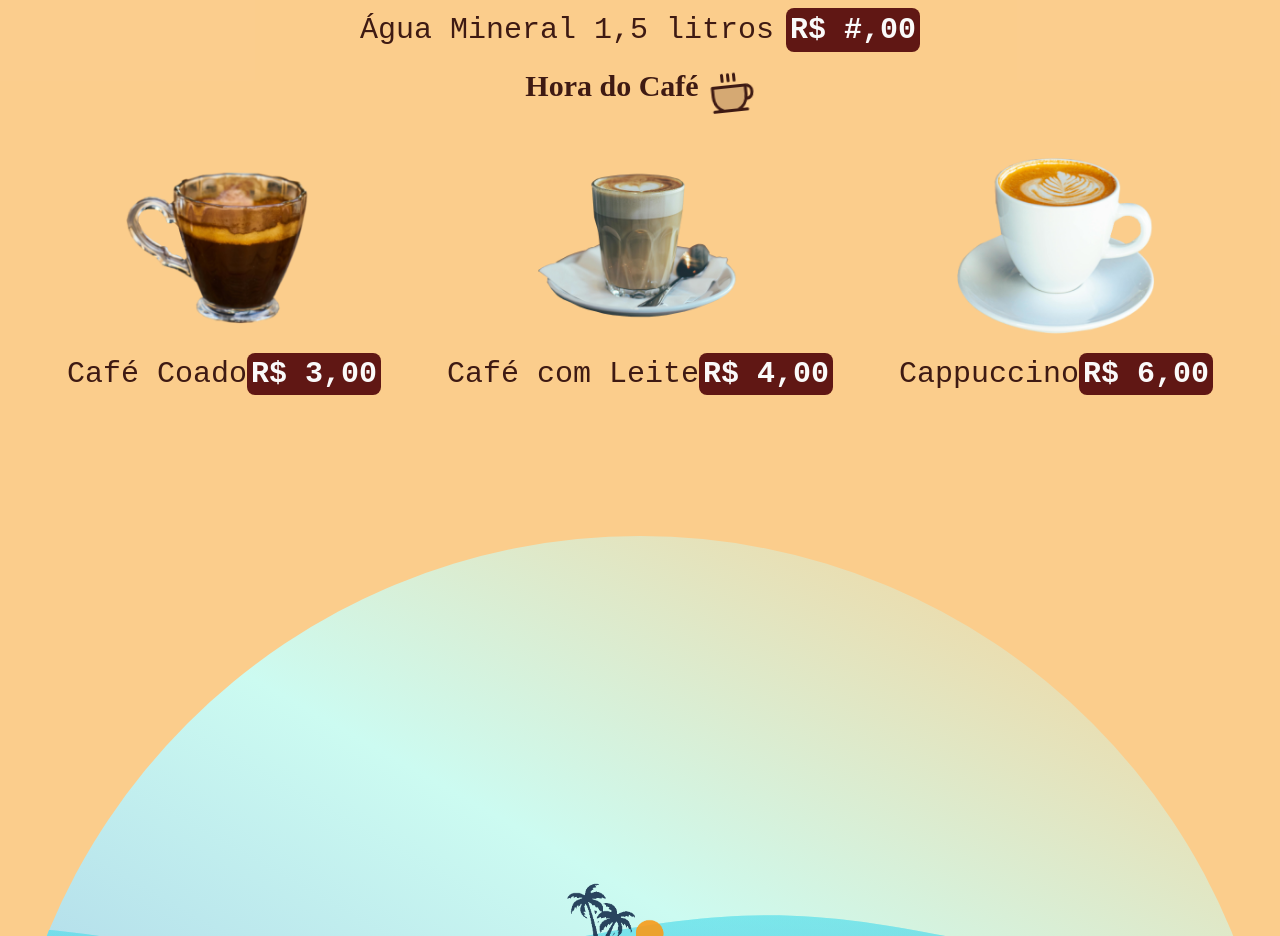
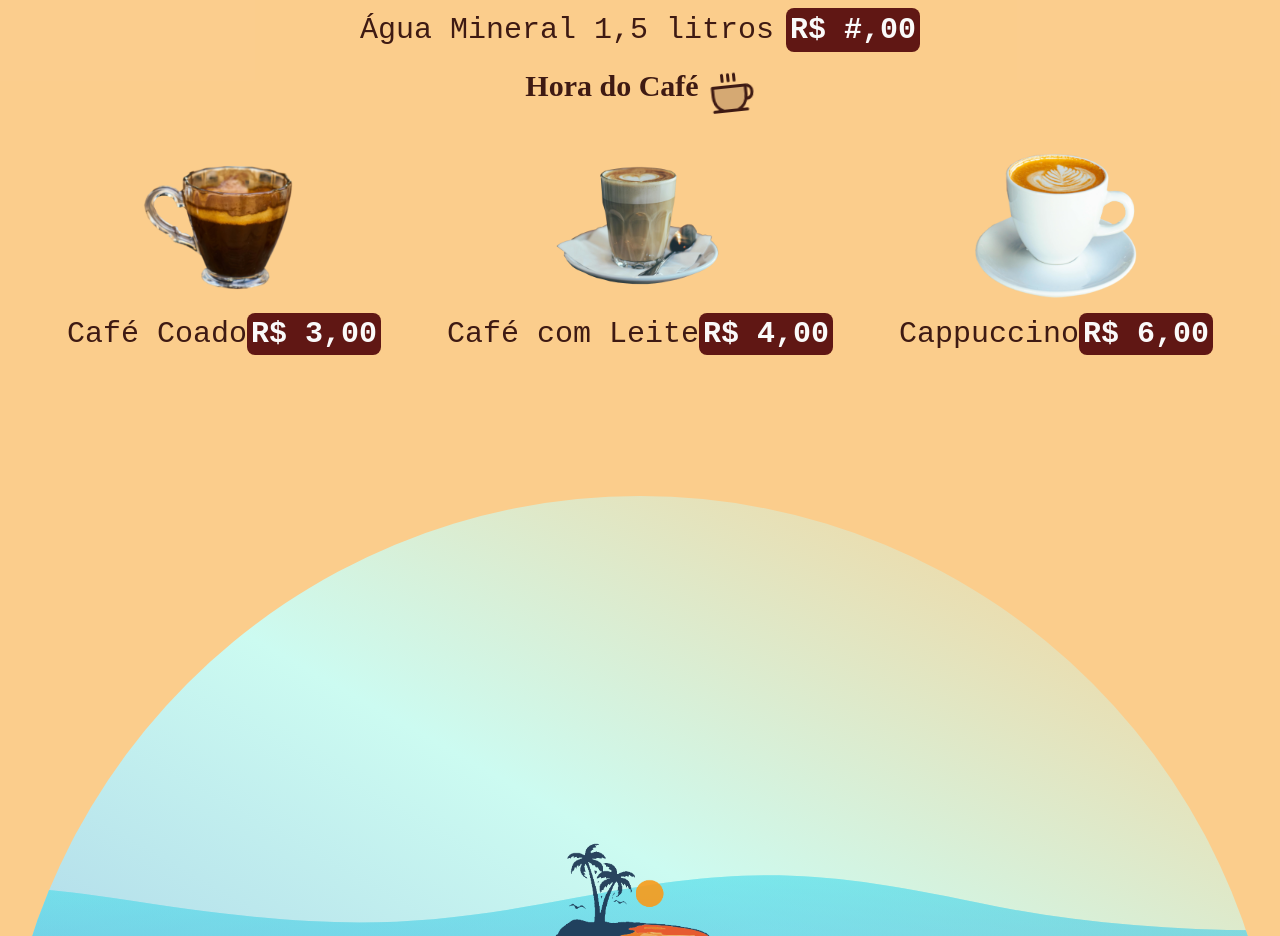
Before and after one commit to sauba/spa-comedoria-emporio-brisa, a Next.js app: page / in a window 1280 px wide. Shown: the part 2460-3396 px from the top of the page. Built offline with nearby package versions, Linux system fonts and the light colour scheme.

Commit message:
Update: Cafes v3

```diff
--- a/src/components/CardapioBebidasQuentes/index.tsx
+++ b/src/components/CardapioBebidasQuentes/index.tsx
@@ -29,19 +29,19 @@ export default function CardapioBebidasQuentes() {
 
       <div className={`w-full p-4 grid grid-cols-2 lg:grid-cols-3 justify-center items-center`}>
         <span className={`w-full flex-col text-center justify-between xl:justify-center items-center gap-3`}>
-          <Image src={imgCafe} width={220} height={220} alt="" className={`mx-auto`} priority />
+          <Image src={imgCafe} width={180} height={180} alt="" className={`mx-auto`} priority />
           <span className={`text-xl lg:text-2xl xl:text-3xl 2xl:text-4xl font-pt-mono`}>Café Coado</span>
           <span className={`text-xl lg:text-2xl xl:text-3xl 2xl:text-4xl p-1 font-pt-mono font-bold rounded-lg bg-own-brown text-zinc-50`}>R$ 3,00</span>
         </span>
 
         <span className={`w-full flex-col text-center justify-between xl:justify-center items-center gap-3`}>
-          <Image src={imgCafeComLeite} width={220} height={220} alt="" className={`mx-auto`} priority />
+          <Image src={imgCafeComLeite} width={180} height={180} alt="" className={`mx-auto`} priority />
           <span className={`text-xl lg:text-2xl xl:text-3xl 2xl:text-4xl font-pt-mono`}>Café com Leite</span>
           <span className={`text-xl lg:text-2xl xl:text-3xl 2xl:text-4xl p-1 font-pt-mono font-bold rounded-lg bg-own-brown text-zinc-50`}>R$ 4,00</span>
         </span>
 
         <span className={`w-full flex-col text-center justify-between xl:justify-center items-center gap-3`}>
-          <Image src={imgCafeCappuccino} width={220} height={220} alt="" className={`mx-auto`} priority />
+          <Image src={imgCafeCappuccino} width={180} height={180} alt="" className={`mx-auto`} priority />
           <span className={`text-xl lg:text-2xl xl:text-3xl 2xl:text-4xl font-pt-mono`}>Cappuccino</span>
           <span className={`text-xl lg:text-2xl xl:text-3xl 2xl:text-4xl p-1 font-pt-mono font-bold rounded-lg bg-own-brown text-zinc-50`}>R$ 6,00</span>
         </span>
```
